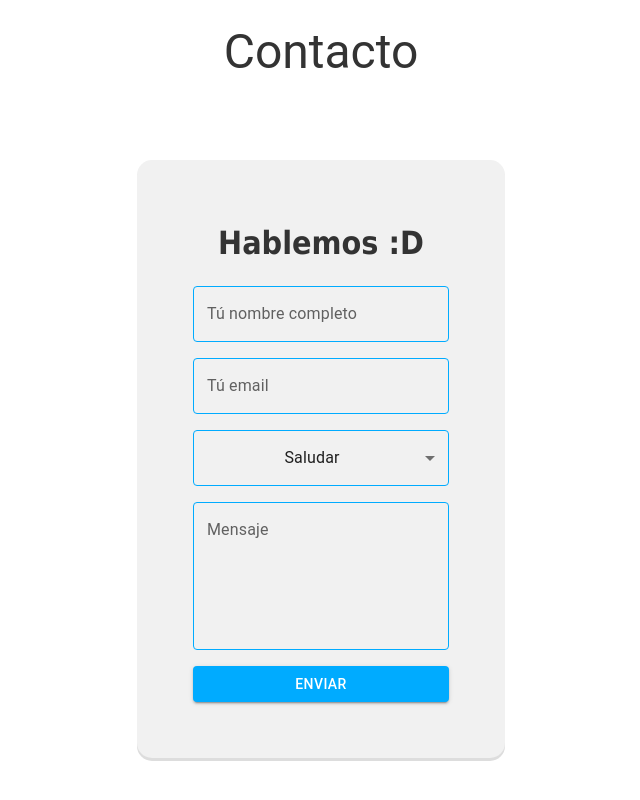
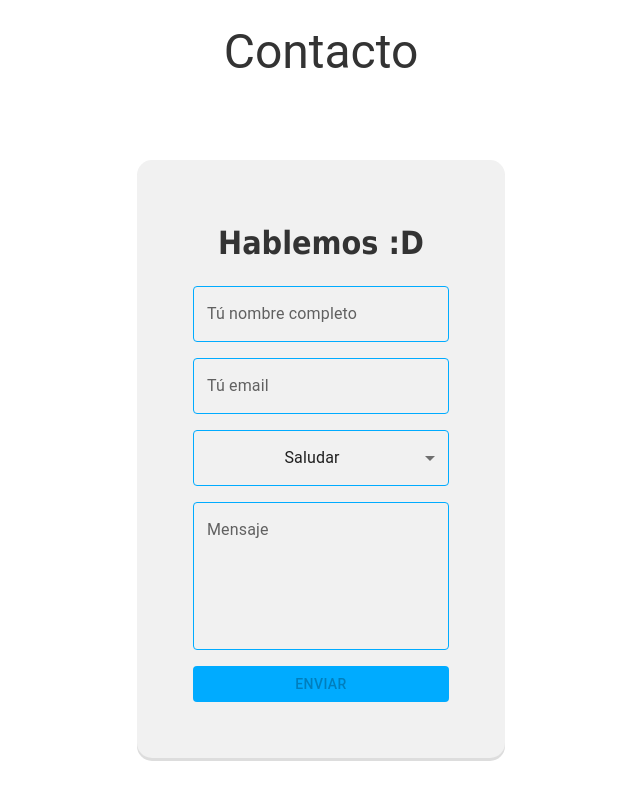
Before and after one commit to JesusCanor/MyPortfolio, a React (Vite) app: page / in a window 1280 px wide. Shown: the part 4248-5048 px from the top of the page, without its empty margins (319-959 px from the left). Built offline with nearby package versions, Linux system fonts and the light colour scheme.

Commit message:
Complete full validation required to avoid spam

```diff
--- a/src/Pages/Contact/Contact.tsx
+++ b/src/Pages/Contact/Contact.tsx
@@ -14,7 +14,6 @@ const Contact : React.FC<ContactInterface> = ({title, dark, id}) => {
 		initialValues: {
 			name: "",
 			email: "",
-			type: 4,
 			message: ""
 		},
 		validationSchema: Yup.object({
@@ -59,9 +58,9 @@ const Contact : React.FC<ContactInterface> = ({title, dark, id}) => {
 							rows={5}
 							name="message"
 							onBlur={handleBlur}
-							onChange={handleChange('message')}  error={touched.message && !!errors.message} helperText={ touched.message && errors.message}
+							onChange={handleChange('message')}  error={touched.message && !!errors.message} helperText={ touched.message &&errors.message}
 						/>
-						<Button disabled={!!errors.email || !!errors.name || !!errors.message} variant='contained'>Enviar</Button>
+						<Button disabled={(!!errors.email || !!errors.name || !!errors.message) || Object.keys(touched).length == 0} variant='contained'>Enviar</Button>
 					</FormStyled>
 				</SectionContent>
 			</ContactStyle>
```
